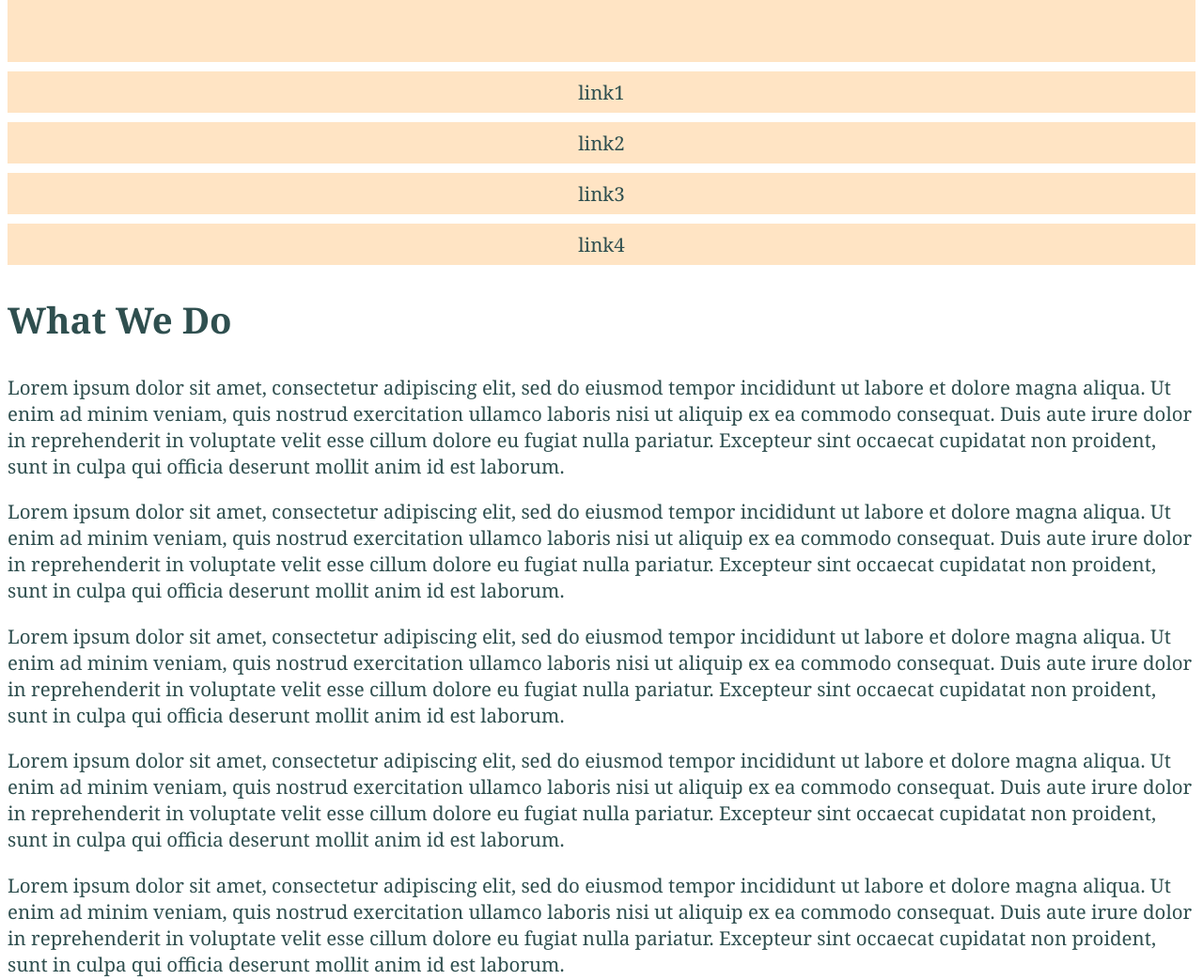
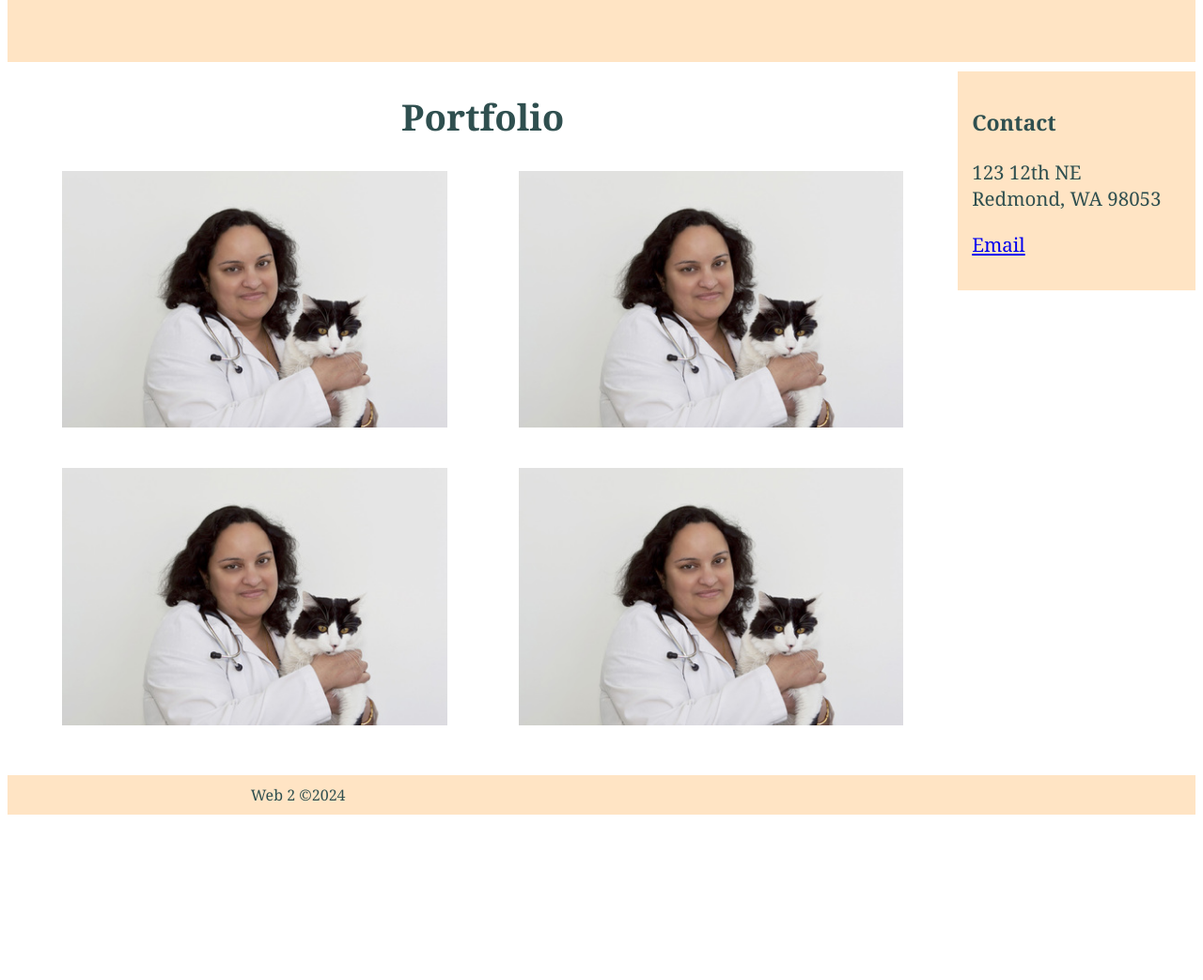
Before and after one commit to SevKraussMcClurg/sevkraussmcclurg.github.io, a plain HTML site: page StickyHeaderDemo/gallery.html in a window 1280 px wide. Shown: the part 323-1366 px from the top of the page at 94% size. After the commit the page ends 1198 px from the top, so only its background shows below. Drawn offline with Linux system fonts and the light colour scheme.

Commit message:
gallery page

```diff
--- a/StickyHeaderDemo/css/style.css
+++ b/StickyHeaderDemo/css/style.css
@@ -137,6 +137,35 @@ nav a:hover {
     margin-top: 10px;
 }
 
+.gallery-main {
+    float: left;
+    width: 80%;
+    padding: 0 20px;
+    text-align: center;
+}
+
+.grid-container {
+    width: 100%;
+}
+
+.container-box {
+    width: 50%;
+    float: left;
+    margin-bottom: 3vw;
+}
+
+.container-box img {
+    width: 32vw;
+}
+
+.gallery-right {
+    float: left;
+    width: 20%;
+    background-color: bisque;
+    padding: 15px;
+    margin-top: 10px;
+}
+
 .footer {
     background-color: bisque;
     color: darkslategray;
--- a/StickyHeaderDemo/gallery.html
+++ b/StickyHeaderDemo/gallery.html
@@ -29,25 +29,25 @@
             <h1>Gallery</h1>
         </div>
 
-        <div class="left">
-            <div class="side-nav">
-                <a href="#">link1</a>
-                <a href="#">link2</a>
-                <a href="#">link3</a>
-                <a href="#">link4</a>
+        <div class="gallery-main">
+            <h2>Portfolio</h2>
+            <div class="grid-container">
+                <div class="container-box">
+                    <img src="images/sadhanala.owner.jpg" alt="gallery image">
+                </div>
+                <div class="container-box">
+                    <img src="images/sadhanala.owner.jpg" alt="gallery image">
+                </div>
+                <div class="container-box">
+                    <img src="images/sadhanala.owner.jpg" alt="gallery image">
+                </div>
+                <div class="container-box">
+                    <img src="images/sadhanala.owner.jpg" alt="gallery image">
+                </div>
             </div>
         </div>
 
-        <div class="main">
-            <h2>What We Do</h2>
-            <p>    Lorem ipsum dolor sit amet, consectetur adipiscing elit, sed do eiusmod tempor incididunt ut labore et dolore magna aliqua. Ut enim ad minim veniam, quis nostrud exercitation ullamco laboris nisi ut aliquip ex ea commodo consequat. Duis aute irure dolor in reprehenderit in voluptate velit esse cillum dolore eu fugiat nulla pariatur. Excepteur sint occaecat cupidatat non proident, sunt in culpa qui officia deserunt mollit anim id est laborum.</p>
-            <p>    Lorem ipsum dolor sit amet, consectetur adipiscing elit, sed do eiusmod tempor incididunt ut labore et dolore magna aliqua. Ut enim ad minim veniam, quis nostrud exercitation ullamco laboris nisi ut aliquip ex ea commodo consequat. Duis aute irure dolor in reprehenderit in voluptate velit esse cillum dolore eu fugiat nulla pariatur. Excepteur sint occaecat cupidatat non proident, sunt in culpa qui officia deserunt mollit anim id est laborum.</p>
-            <p>    Lorem ipsum dolor sit amet, consectetur adipiscing elit, sed do eiusmod tempor incididunt ut labore et dolore magna aliqua. Ut enim ad minim veniam, quis nostrud exercitation ullamco laboris nisi ut aliquip ex ea commodo consequat. Duis aute irure dolor in reprehenderit in voluptate velit esse cillum dolore eu fugiat nulla pariatur. Excepteur sint occaecat cupidatat non proident, sunt in culpa qui officia deserunt mollit anim id est laborum.</p>
-            <p>    Lorem ipsum dolor sit amet, consectetur adipiscing elit, sed do eiusmod tempor incididunt ut labore et dolore magna aliqua. Ut enim ad minim veniam, quis nostrud exercitation ullamco laboris nisi ut aliquip ex ea commodo consequat. Duis aute irure dolor in reprehenderit in voluptate velit esse cillum dolore eu fugiat nulla pariatur. Excepteur sint occaecat cupidatat non proident, sunt in culpa qui officia deserunt mollit anim id est laborum.</p>
-            <p>    Lorem ipsum dolor sit amet, consectetur adipiscing elit, sed do eiusmod tempor incididunt ut labore et dolore magna aliqua. Ut enim ad minim veniam, quis nostrud exercitation ullamco laboris nisi ut aliquip ex ea commodo consequat. Duis aute irure dolor in reprehenderit in voluptate velit esse cillum dolore eu fugiat nulla pariatur. Excepteur sint occaecat cupidatat non proident, sunt in culpa qui officia deserunt mollit anim id est laborum.</p>
-        </div>
-
-        <div class="right">
+        <div class="gallery-right">
             <h3>Contact</h3>
             <p>123 12th NE<br>
                 Redmond, WA 98053</p>
```
